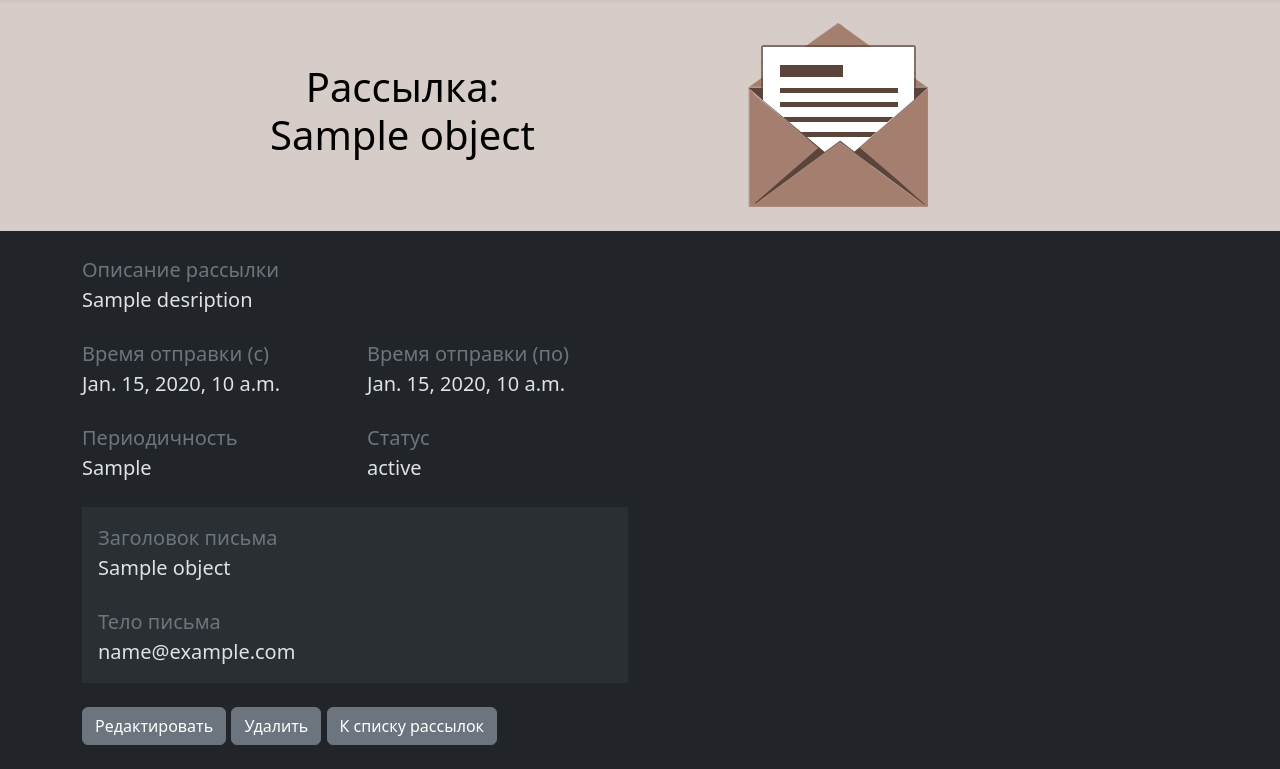
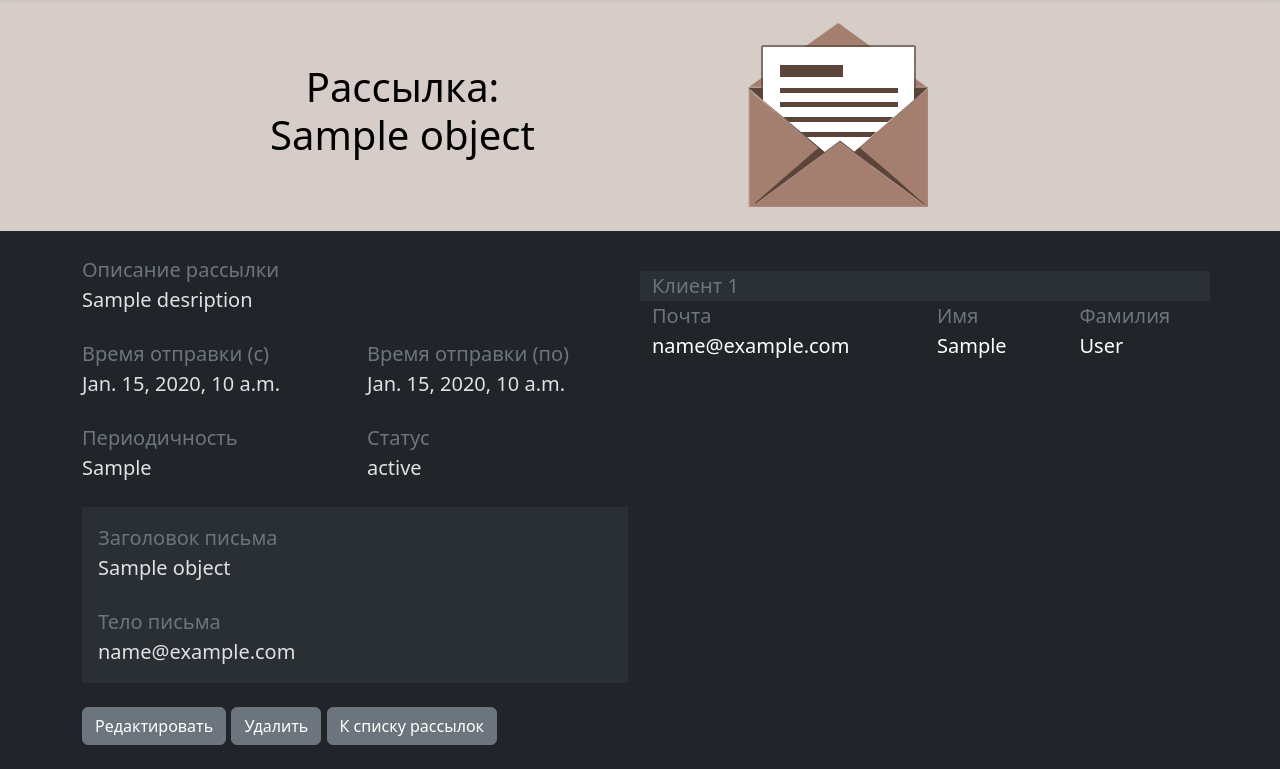
Before and after one commit to Anna-Kolmychek/django_mail_service, a Django app: template mailings/templates/mailings/mailing_detail.html in a window 1280 px wide. Shown: the part 69-838 px from the top of the page. Run offline with Django 4.2, Linux system fonts and the light colour scheme; the template is opened without the code that fills it: most values are stand-ins (such as "Sample title", 1, 10 or a date in 2020); some libraries are stand-ins or nearby versions.

Commit message:
add clients. second step

```diff
--- a/mailings/templates/mailings/mailing_detail.html
+++ b/mailings/templates/mailings/mailing_detail.html
@@ -67,6 +67,33 @@
                 {{ object.mail_content }}
             </div>
         </div>
+        <div class="col-6">
+            {% for client in object.client_set.all %}
+            <div class="row text-secondary">
+                <p class="bg-body-tertiary mt-3 mb-0">Клиент {{ forloop.counter }}</p>
+                <div class="col-6">
+                    Почта<br />
+                    <span class="text-white">{{ client.email }}</span>
+                </div>
+                <div class="col-3">
+                    Имя<br />
+                    <span class="text-white">
+                        {% if client.first_name %}
+                            {{ client.first_name }}
+                        {% endif %}
+                    </span>
+                </div>
+                <div class="col-3">
+                    Фамилия<br />
+                    <span class="text-white">
+                        {% if client.last_name %}
+                            {{ client.last_name }}
+                        {% endif %}
+                    </span>
+                </div>
+            </div>
+            {% endfor %}
+        </div>
     </div>
 
     <a class="btn btn-secondary" href="{% url 'mailings:update' object.pk %}">
```
Also changed, not shown: mailings/templates/mailings/mailing_confirm_delete.html (+27 -0 lines), mailings/views.py (+21 -1 lines).
